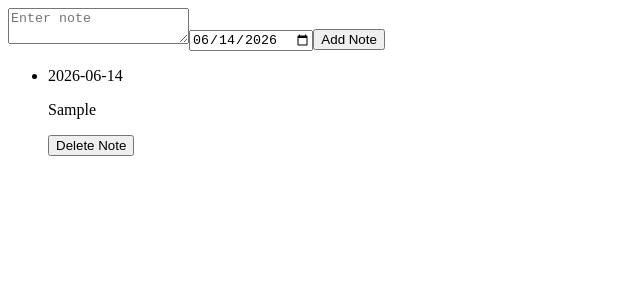
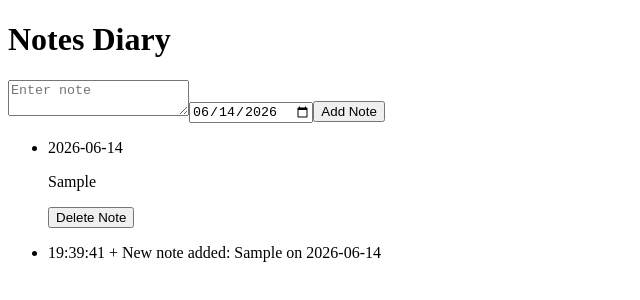
Before and after one commit to Biosaiber/note-diary-app, an Angular app: page / in a window 1280 px wide. Both pictures are taken after typing "Sample" into the empty fields and a click on the button "Add Note". Shown: the top 300 px of the page, without its empty margins (0-640 px from the left). Built offline with nearby package versions, Linux system fonts and the light colour scheme.

Commit message:
Integrate logger service and log display

```diff
--- a/src/app/app.html
+++ b/src/app/app.html
@@ -1,2 +1,10 @@
+<h1>Notes Diary</h1>
 <app-note-create></app-note-create>
 <app-note-list></app-note-list>
+<section class="logs-section">
+    <ul>
+        @for(msg of logMessages; track msg){
+            <li>{{msg}}</li>
+        }
+    </ul>
+</section>
--- a/src/app/app.ts
+++ b/src/app/app.ts
@@ -1,13 +1,25 @@
-import { Component, signal } from '@angular/core';
+import { Component, inject, OnInit, DoCheck } from '@angular/core';
 import { NoteCreateComponent } from './note-create/note-create.component';
 import { NoteListComponent } from './note-list/note-list.component';
+import { LoggerService } from './logger.service';
 
 @Component({
   selector: 'app-root',
-  imports: [NoteCreateComponent, NoteListComponent],
+  imports: [NoteCreateComponent, NoteListComponent,],
   templateUrl: './app.html',
   styleUrl: './app.css'
 })
-export class App {
-  protected readonly title = signal('notes-diary-app');
+export class App implements OnInit, DoCheck {
+  private loggerService = inject(LoggerService);
+
+  logMessages: string[] = [];
+
+  ngOnInit(): void {
+    this.logMessages = this.loggerService.messages;
+  }
+
+  ngDoCheck(): void {
+    this.logMessages = this.loggerService.messages;
+  }
+
 }
--- a/src/app/note.service.ts
+++ b/src/app/note.service.ts
@@ -1,5 +1,6 @@
-import { Injectable } from '@angular/core'
+import { Injectable, inject } from '@angular/core'
 import { Note } from './note.interface'
+import { LoggerService } from './logger.service'
 
 @Injectable({
   providedIn: 'root',
@@ -7,20 +8,27 @@ import { Note } from './note.interface'
 export class NoteService {
 
   private notes: Note[] = [];
+  private loggerService = inject(LoggerService);
 
 
   //add object to notes field
-  addNote(note: Note):void {
+  addNote(note: Note): void {
     this.notes.push(note);
-      console.log(this.notes);
+    this.loggerService.log(`New note added: ${note.content} on ${note.date}`);
   }
+
+  //delete note
+  deleteNote(idx: number): void {
+    if (idx >= 0 && idx < this.notes.length) {
+      const deletedNote = this.notes.splice(idx, 1)[0];
+      this.loggerService.log(`The note ${deletedNote.content} on ${deletedNote.date} is deleted.`)
+    }
+
+  }
+
   //get notes field
   getNotes(): Note[] {
     return [...this.notes]
   }
-  //delete note
-  deleteNote(idx:number):void {
-    this.notes.splice(idx, 1);
-  }
 
 }
```
